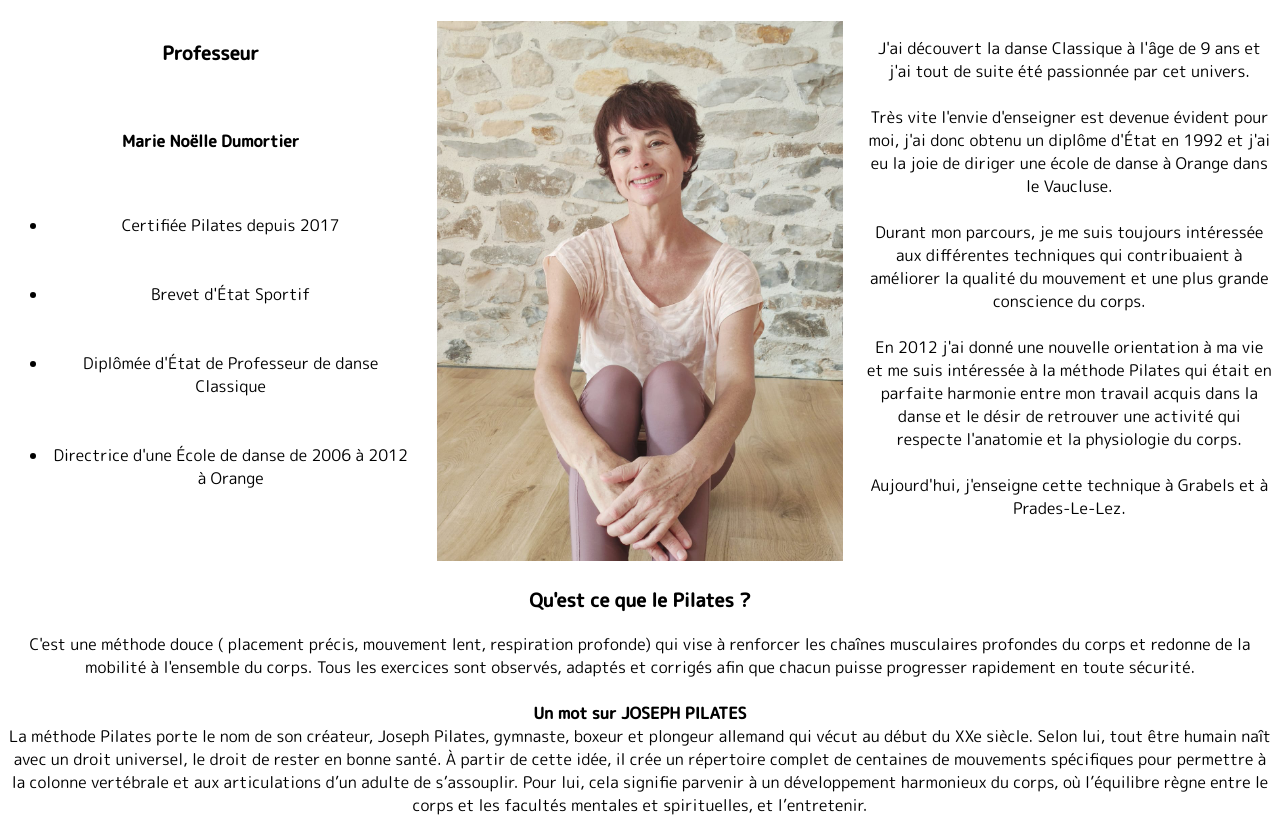
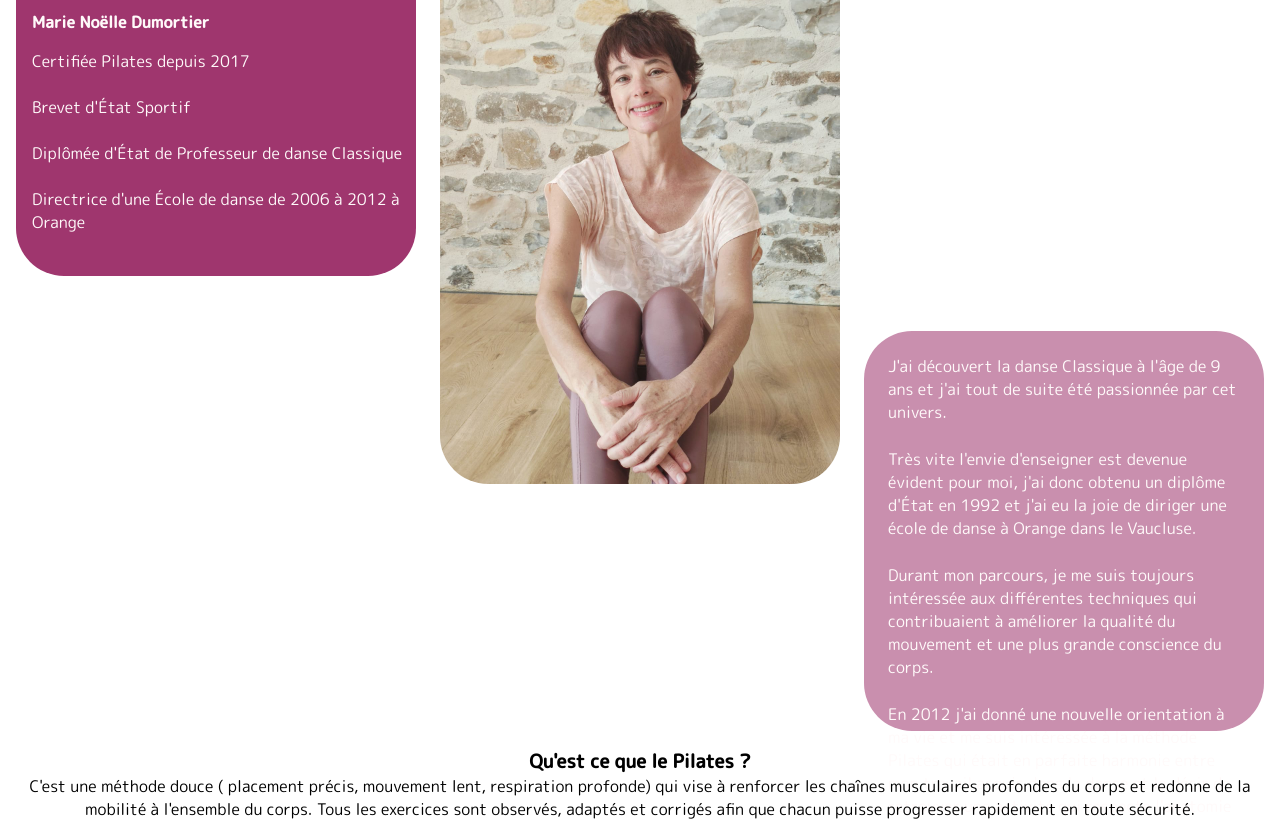
Before and after one commit to Geoffrey-lusitano/Pilates, a Vue app: page / in a window 1280 px wide. Shown: the part 1220-2041 px from the top of the page. Built offline with nearby package versions, Linux system fonts and the light colour scheme; the HTML template or start-up script is replaced by a standard one.

Commit message:
about css base

```diff
--- a/src/App.vue
+++ b/src/App.vue
@@ -40,8 +40,17 @@
 @import url('https://fonts.googleapis.com/css2?family=M+PLUS+Rounded+1c:wght@300;400;500&display=swap');
 :root {
   --color-primary: #9F366E;
-  --color-secondady: #C98FAE;
+  --color-secondary: #C98FAE;
   --color-text-menu: #FFFAFA;
+}
+* {
+    margin: 0;
+    padding: 0;
+    border: 0;
+    outline: 0;
+    box-sizing: border-box;
+    text-decoration: none;
+    list-style: none;
 }
 #app {
   font-family: "M PLUS Rounded 1c", Arial, sans-serif;
--- a/src/components/App__about.vue
+++ b/src/components/App__about.vue
@@ -2,18 +2,14 @@
     <section id="about">
         <!-- <h2>Présentation</h2> -->
         <div class="people_gauche">
-                <h3>Professeur</h3> <br>
+            <h3>Professeur</h3>
             <h4>Marie Noëlle Dumortier</h4>
-                <br>
             <ul>
                 <li>Certifiée Pilates depuis 2017</li>
                 <br>
-                    <br>
                 <li>Brevet d'État Sportif</li>
                 <br>
-                    <br>
                 <li>Diplômée d'État de Professeur de danse Classique</li>
-                    <br>
                 <br>
                 <li>Directrice d'une École de danse de 2006 à 2012 à Orange</li>
                 <br>
@@ -26,21 +22,21 @@
             <p>
                 J'ai découvert la danse Classique à l'âge de 9 ans et j'ai tout de suite été passionnée par cet
                 univers.
-                    <br>
-                    <br>
+            </p>
+            <p>
                 Très vite l'envie d'enseigner est devenue évident pour moi, j'ai donc obtenu un diplôme d'État
                 en 1992 et j'ai eu la joie de diriger une école de danse à Orange dans le Vaucluse.
-                    <br>
-                    <br>
+            </p>
+            <p>
                 Durant mon parcours, je me suis toujours intéressée aux différentes techniques qui contribuaient
                 à améliorer la qualité du mouvement et une plus grande conscience du corps.
-                    <br>
-                    <br>
+            </p>
+            <p>
                 En 2012 j'ai donné une nouvelle orientation à ma vie et me suis intéressée à la méthode Pilates
                 qui était en parfaite harmonie entre mon travail acquis dans la danse et le désir de retrouver
                 une activité qui respecte l'anatomie et la physiologie du corps.
-                    <br>
-                    <br>
+            </p>
+            <p>
                 Aujourd'hui, j'enseigne cette technique à Grabels et à Prades-Le-Lez.
             </p>
         </div>
@@ -50,9 +46,7 @@
 <script>
 export default {
     name: 'App__about',
-    props: {
-        msg: String
-    }
+
 }
 </script>
 
@@ -62,8 +56,62 @@
     display: grid;
     grid-template-columns: repeat(3, 1fr);
     gap: 1.5rem;
+    margin: 1rem;
 }
+/********************************                         ******************************/
+.people_gauche {
+    background: var(--color-primary);
+    color: var(--color-text-menu);
+    border-radius: 3rem;
+    height: 325px;
+    text-align: left;
+}
+.people_gauche h3 {
+    margin-top: 1rem;
+    margin-bottom: 1rem;
+    margin-left: 1rem;
+}
+.people_gauche h4 {
+    margin-top: 1rem;
+    margin-bottom: 1rem;
+    margin-left: 1rem;
+}
+.people_gauche ul {
+    margin-left: 1rem;
+}
+/************* *******************/
 img {
     max-width: 100%;
+    border-radius: 3rem;
+}
+/********** **************/
+.people_droite {
+    background: var(--color-secondary);
+    color: var(--color-text-menu);
+    border-radius: 3rem;
+    height: 400px;
+    text-align: left;
+    margin-top: 380px;
+}
+.people_droite p {
+    margin: 1.5rem;
+}
+
+/* ================ TABLETTE ============ */
+@media screen and (max-width: 1024px) {
+#about {
+    display: grid;
+    grid-template-columns: 1fr;
+    gap: 1.5rem;
+    margin: 1rem;
+}
+.people_droite {
+    margin-top: 0;
+}
+}
+
+/* ================ PHONE ============ */
+@media screen and (max-width: 600px) {
+
 }
 </style>
--- a/src/components/App__nav.vue
+++ b/src/components/App__nav.vue
@@ -71,15 +71,6 @@
 </script>
 
 <style scoped>
-* {
-    margin: 0;
-    padding: 0;
-    border: 0;
-    outline: 0;
-    box-sizing: border-box;
-    text-decoration: none;
-    list-style: none;
-}
 nav {
     background: rgba(159, 54, 110, 0.7);
     width: max-content;
```
Lines whose indentation alone changed are shown as unchanged.
